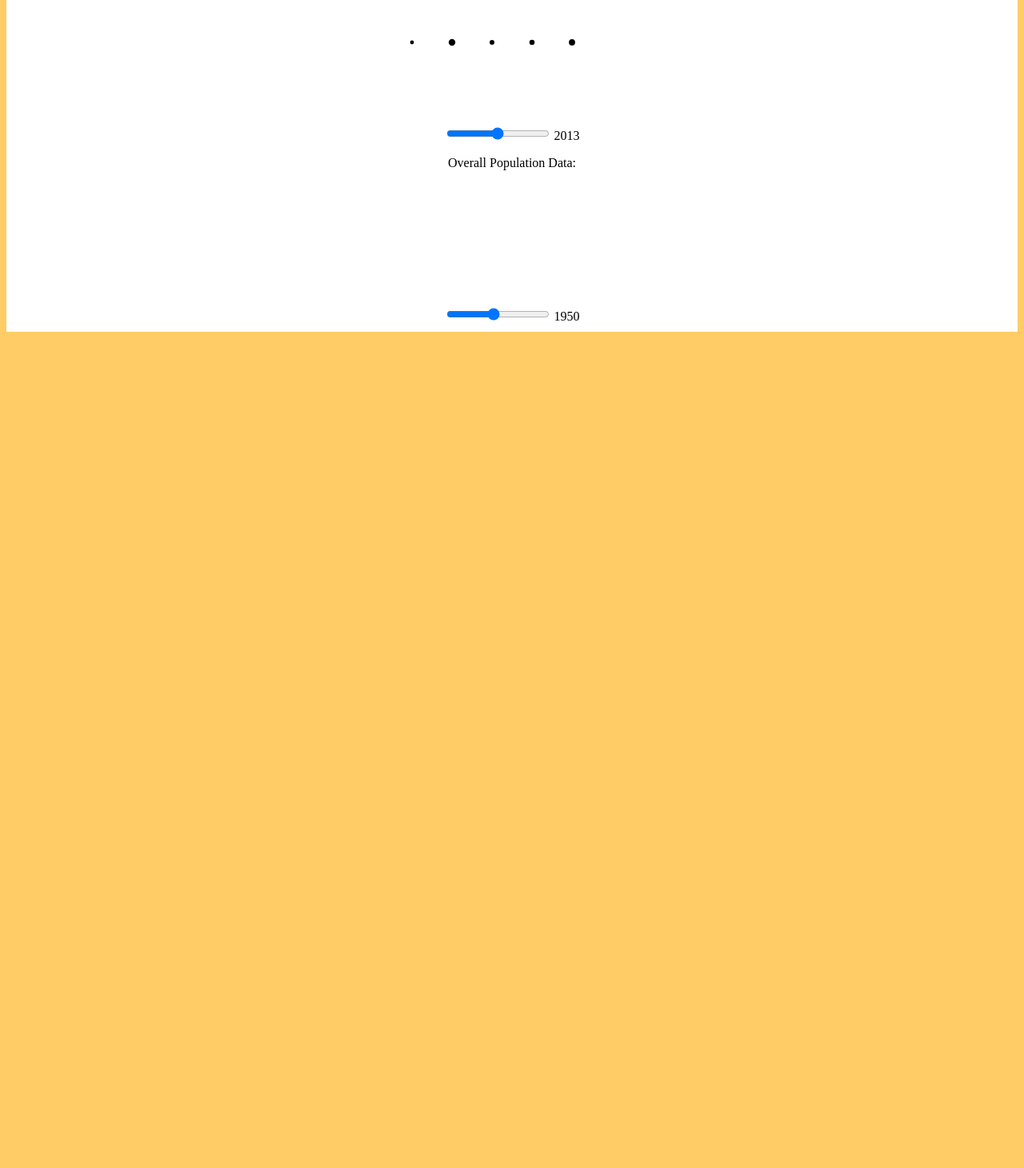
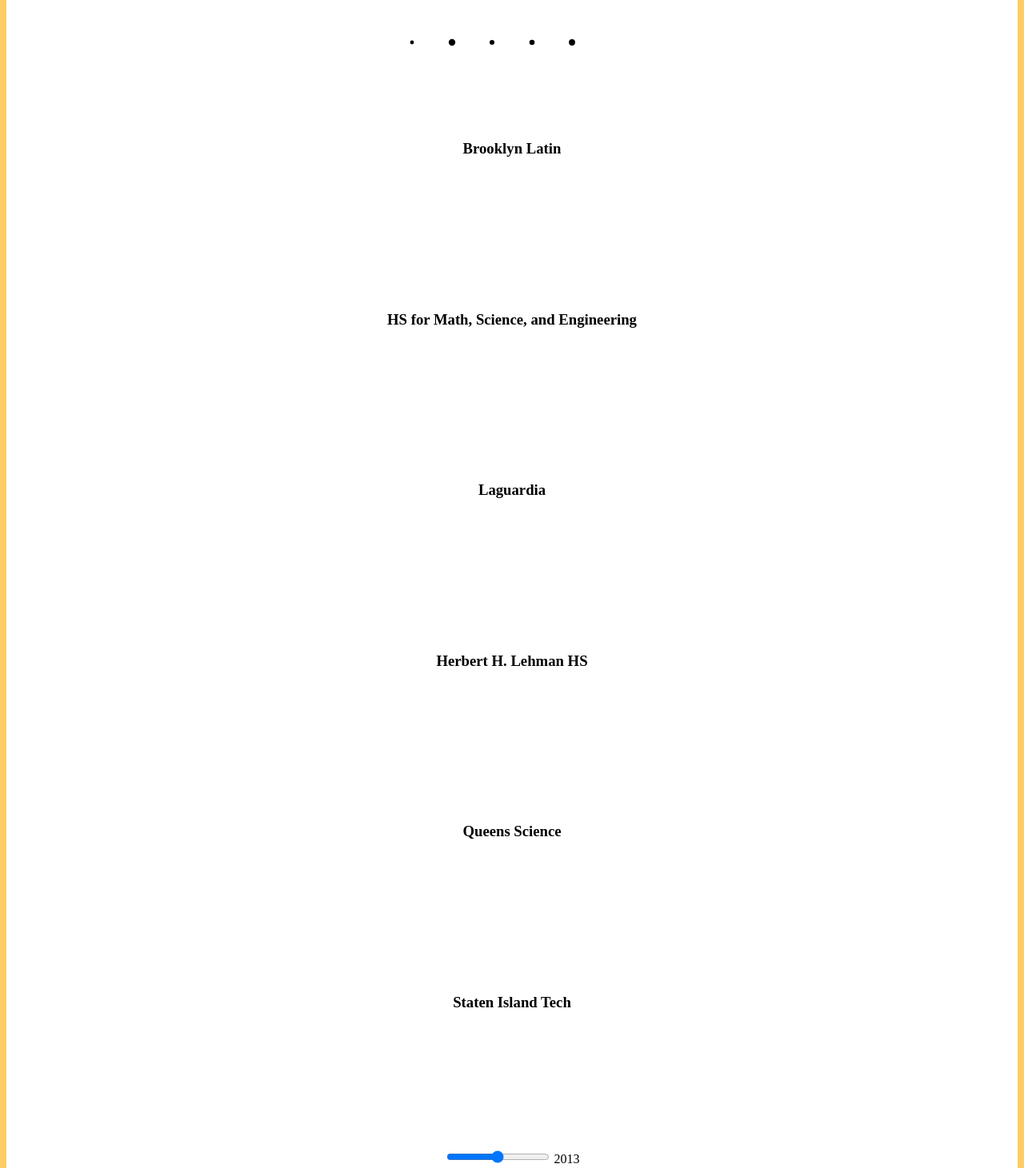
Before and after one commit to lawrenceliu2/d3project, a plain HTML site: page templates/index.html in a window 1280 px wide. Shown: the part 883-2344 px from the top of the page at 80% size. Before the commit the page ends 1306 px from the top, so only its background shows below. Drawn offline with nearby package versions, Linux system fonts and the light colour scheme; files that its build step writes are made by us from their sources.

Commit message:
Update index.html

```diff
--- a/templates/index.html
+++ b/templates/index.html
@@ -25,12 +25,36 @@
           <svg id="slate-stuy"></svg>
       </div>
       <div>
-          <h3>Brox Science</h3>
+          <h3>Bronx Science</h3>
           <svg id="slate-bronx"></svg>
       </div>
       <div>
           <h3>Brooklyn Tech</h3>
           <svg id="slate-tech"></svg>
+      </div>
+      <div>
+        <h3>Brooklyn Latin</h3>
+        <svg></svg>
+      </div>
+      <div>
+        <h3>HS for Math, Science, and Engineering</h3>
+        <svg></svg>
+      </div>
+      <div>
+        <h3>Laguardia</h3>
+        <svg></svg>
+      </div>
+      <div>
+        <h3>Herbert H. Lehman HS</h3>
+        <svg></svg>
+      </div>
+      <div>
+        <h3>Queens Science</h3>
+        <svg></svg>
+      </div>
+      <div>
+        <h3>Staten Island Tech</h3>
+        <svg></svg>
       </div>
     </div>
 
```
